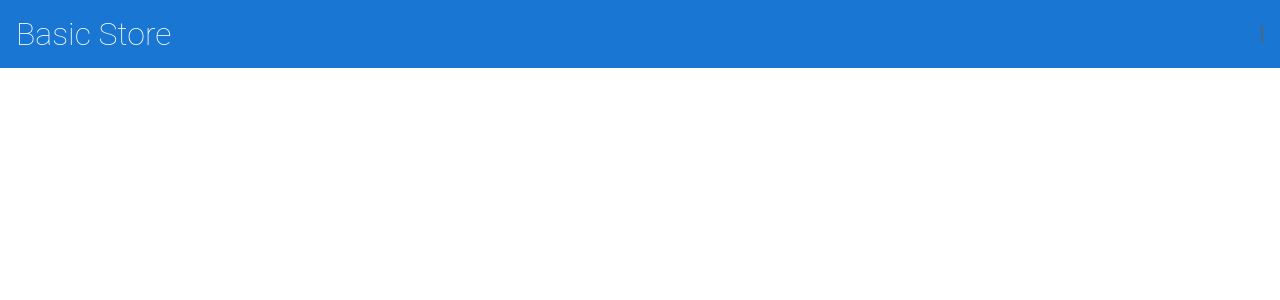
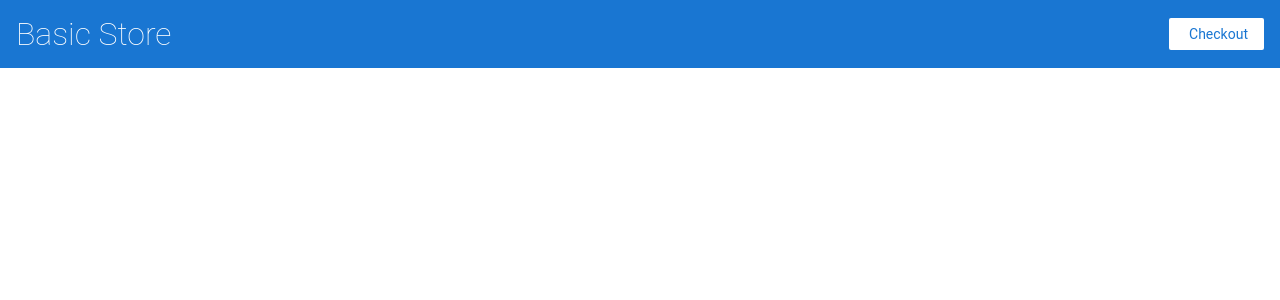
Before and after one commit to hillhousedev/Angular-basic-cart, an Angular app: page / in a window 1280 px wide. Shown: the top 300 px of the page. Built offline with nearby package versions, Linux system fonts and the light colour scheme.

Commit message:
Top bar navigation updated

```diff
--- a/src/app/top-bar/top-bar.component.html
+++ b/src/app/top-bar/top-bar.component.html
@@ -1,3 +1,7 @@
 <a [routerLink]="[ '/']">
     <h1>Basic Store</h1>
-</a>]
+</a>
+
+<a class="button fancy-button">
+    <i class="material-icons"></i>Checkout
+</a>
```
